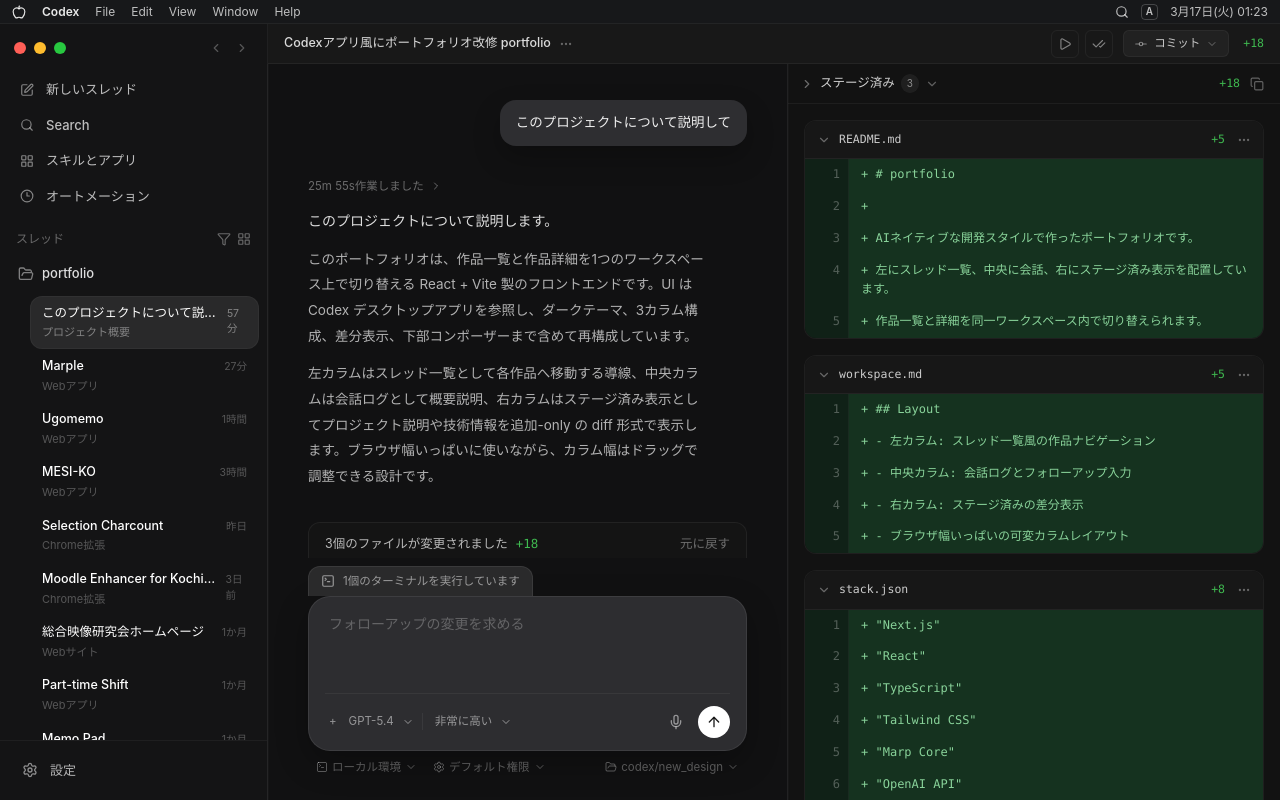
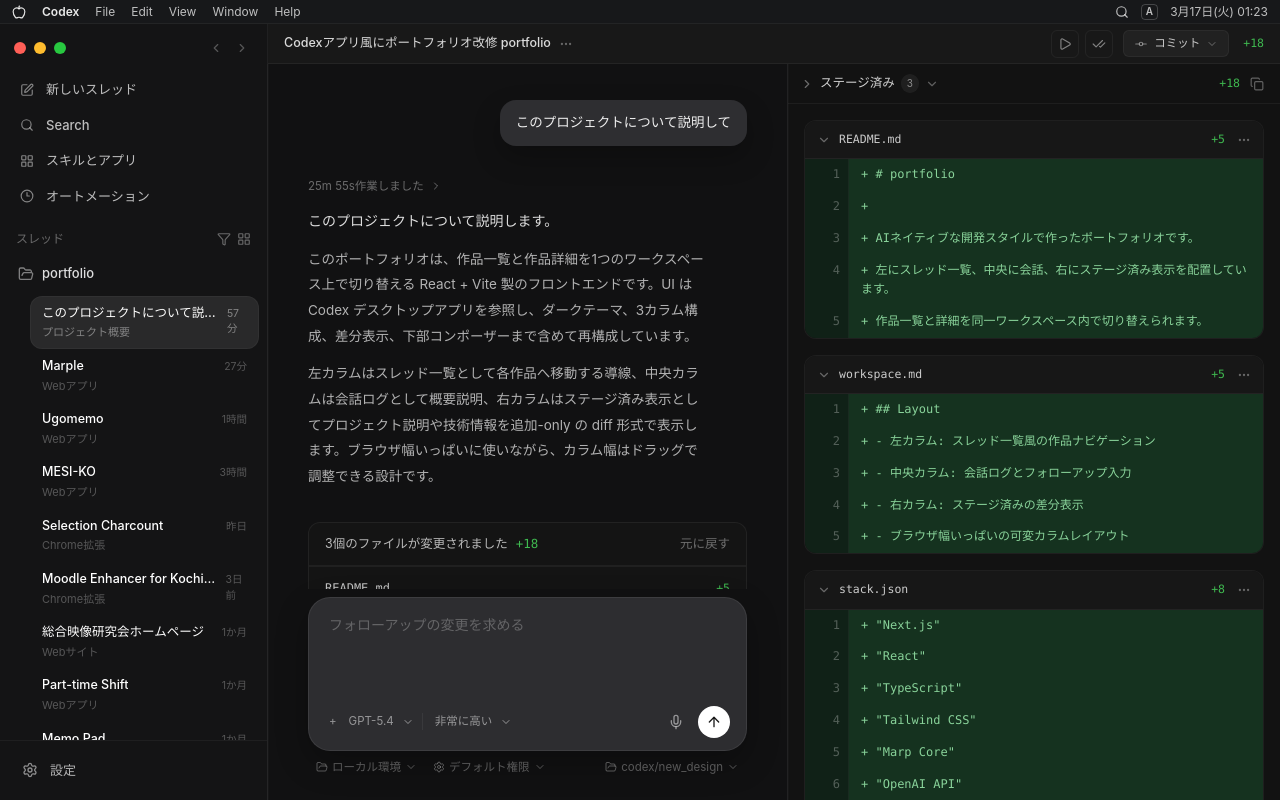
Before and after one commit to masaking-alt/portfolio, a React (Vite) app: page / in a window 1280 px wide. Built offline with nearby package versions, Linux system fonts and the light colour scheme.

Commit message:
fix: 入力欄装飾削除とコンポーザー不具合修正

```diff
--- a/package.json
+++ b/package.json
@@ -24,6 +24,7 @@
     "@types/react": "^19.1.16",
     "@types/react-dom": "^19.1.9",
     "@vitejs/plugin-react": "^5.0.4",
+    "baseline-browser-mapping": "^2.10.17",
     "eslint": "^9.36.0",
     "eslint-plugin-react-hooks": "^5.2.0",
     "eslint-plugin-react-refresh": "^0.4.22",
--- a/src/App.jsx
+++ b/src/App.jsx
@@ -18,7 +18,6 @@
   Search,
   Settings,
   SquarePen,
-  SquareTerminal,
 } from 'lucide-react';
 import { createElement, useEffect, useRef, useState } from 'react';
 import { Link, Route, Routes, useParams } from 'react-router-dom';
@@ -333,15 +332,10 @@
   return (
     <div className="px-5 pb-6 pt-2 lg:px-10">
       <div className="mx-auto max-w-[820px]">
-        <div className="inline-flex items-center gap-2 rounded-t-xl border border-b-0 border-white/[0.08] bg-[#2a2a2b] px-3 py-1.5 text-[11.5px] text-white/52">
-          <SquareTerminal className="h-3.5 w-3.5" />
-          <span>1個のターミナルを実行しています</span>
-        </div>
-
         <div className="rounded-[22px] border border-white/[0.08] bg-[#2d2d30] px-4 py-3 shadow-[0_12px_32px_rgba(0,0,0,0.28)]">
           <div className="min-h-[72px] px-1 pt-1 text-[14px] text-white/26">フォローアップの変更を求める</div>
 
-          <div className="mt-3 flex items-center justify-between border-t border-white/[0.05] pt-3">
+          <div className="mt-3 flex items-center justify-between pt-3">
             <div className="flex items-center gap-2 text-[11.5px] text-white/50">
               <button type="button" className="rounded-md p-1 hover:bg-white/[0.06]">+</button>
               <span>GPT-5.4</span>
@@ -364,7 +358,7 @@
         <div className="mt-2 flex items-center justify-between px-2 text-[11.5px] text-white/30">
           <div className="flex items-center gap-4">
             <span className="flex items-center gap-1">
-              <SquareTerminal className="h-3 w-3" />
+              <FolderOpen className="h-3 w-3" />
               ローカル環境
               <ChevronDown className="h-3 w-3" />
             </span>
```
Also changed, not shown: 1 other file (tests, documents, lock files or other folders).
